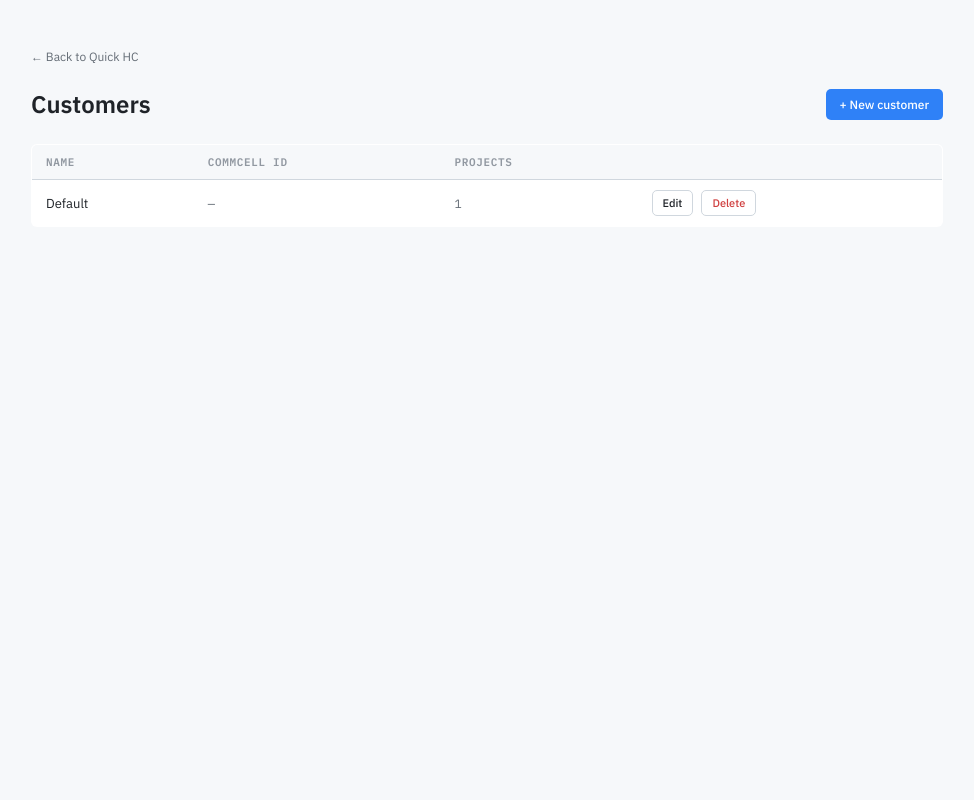
After one commit to mvorstman/cv-healthcheck, a Flask app: page /customers in a window 1280 px wide. The commit adds this page. Shown: the whole page, without its empty margins (153-1127 px from the left). Run offline with Flask 3, Linux system fonts and the light colour scheme; data comes from the database, SQL or seed files in the repository; parts of the project's set-up code (start-up, migrations or seed data) failed here and were passed over.

Commit message:
Phase 3 step 2: customer list view
Routes: src/cvhealthcheck/web/routes/customers.py wires GET /customers
through shared.bp. Registered in routes/main.py. Renders a Customers
heading, "New customer" CTA, and a table of all customers sorted by
name with columns Name / CommCell ID / Projects / Edit-Delete actions.
Falls back to an empty-state CTA when no customers exist (Default is
auto-seeded by migration 0005, so production never hits the empty
branch — included for defence).

The project count is computed via a SELECT subquery on the projects
table, joined per row. Performance is fine at this scale.

The route file uses inline SQL through the get_db connection (matching
the staging-route pattern). The db/customers.py module is also extended
with the new fields, slugify_customer_id, list_customers_with_project_
counts, and count_customer_projects helpers — usable by non-Flask
contexts (CLI, tests) but the route layer doesn't depend on it.

The nav item in quick_hc.html (step 1's hardcoded "/customers" href)
is upgraded to url_for('main.customers_list') now that the endpoint
exists.

Test infrastructure: test_db_customers_engagements.py and
test_db_staging.py now use run_migrations (instead of init_db) so the
new column set on customers is present. The migration's seed data
(default customer/project) is deleted in the fixture so existing
empty-state assertions still hold. test_create_customer_returns_all_
fields updated to include the new columns.

Test count unchanged at 493 (one new file, no new test functions yet —
list view smoke-tested manually). Step 6 lands the formal tests.

Co-Authored-By: Claude Sonnet 4.6 <noreply@anthropic.com>

```diff
--- /dev/null
+++ b/src/cvhealthcheck/web/routes/customers.py
@@ -0,0 +1,249 @@
+"""Customer management routes (ADR 0002 phase 3).
+
+CRUD UI for the customers table. Manual entry only — CommCell-discovery
+is deferred to a future phase (see HANDOVER's priority-ordered backlog).
+No authentication required; consistent with the existing settings/staging
+pages.
+
+Routes:
+    GET  /customers                       — list
+    GET  /customers/new                   — create form
+    POST /customers/new                   — create handler
+    GET  /customers/<customer_id>/edit    — edit form
+    POST /customers/<customer_id>/edit    — edit handler
+    GET  /customers/<customer_id>/delete  — confirmation page
+    POST /customers/<customer_id>/delete  — delete handler (strict guard)
+"""
+from __future__ import annotations
+
+import re
+import sqlite3
+import uuid
+from datetime import datetime, timezone
+from typing import Any
+
+from cvhealthcheck.db import get_db
+
+from .shared import bp, flash, redirect, render_template, request, url_for
+
+
+def _now() -> str:
+    return datetime.now(timezone.utc).isoformat()
+
+
+def _slugify_customer_id(name: str, existing_ids: set[str]) -> str:
+    """Turn a customer name into a stable id slug, matching the
+    migration-seeded 'default' style. On collision, append _2, _3, ..."""
+    base = re.sub(r"[^a-z0-9]+", "_", (name or "").lower()).strip("_")
+    if not base:
+        base = f"customer_{uuid.uuid4().hex[:8]}"
+    candidate = base
+    counter = 2
+    while candidate in existing_ids:
+        candidate = f"{base}_{counter}"
+        counter += 1
+    return candidate
+
+
+def _form_payload(form: Any) -> dict[str, Any]:
+    """Pull customer fields from a request form, trimming whitespace.
+    Optional fields with empty values resolve to None (= NULL in storage).
+    """
+    def _clean(value: str | None) -> str | None:
+        if value is None:
+            return None
+        value = value.strip()
+        return value or None
+
+    return {
+        "customer_name": (form.get("customer_name") or "").strip(),
+        "commcell_id": _clean(form.get("commcell_id")),
+        "commcell_hostname": _clean(form.get("commcell_hostname")),
+        "company_guid": _clean(form.get("company_guid")),
+        "contact_info": _clean(form.get("contact_info")),
+        "notes": _clean(form.get("notes")),
+    }
+
+
+_SELECT_COLUMNS = (
+    "customer_id, customer_name, commcell_id, commcell_hostname, "
+    "company_guid, contact_info, notes, created_at, updated_at"
+)
+
+
+def _fetch_customers_with_counts(db: sqlite3.Connection) -> list[dict[str, Any]]:
+    rows = db.execute(
+        f"SELECT {_SELECT_COLUMNS},"
+        "       (SELECT COUNT(*) FROM projects p"
+        "        WHERE p.customer_id = customers.customer_id) AS project_count"
+        " FROM customers"
+        " ORDER BY customer_name ASC, customer_id ASC"
+    ).fetchall()
+    return [dict(row) for row in rows]
+
+
+def _fetch_customer(db: sqlite3.Connection, customer_id: str) -> dict[str, Any] | None:
+    row = db.execute(
+        f"SELECT {_SELECT_COLUMNS} FROM customers WHERE customer_id = ?",
+        (customer_id,),
+    ).fetchone()
+    return dict(row) if row is not None else None
+
+
+def _count_projects(db: sqlite3.Connection, customer_id: str) -> int:
+    row = db.execute(
+        "SELECT COUNT(*) FROM projects WHERE customer_id = ?",
+        (customer_id,),
+    ).fetchone()
+    return int(row[0]) if row else 0
+
+
+@bp.route("/customers")
+def customers_list():
+    db = get_db()
+    try:
+        customers = _fetch_customers_with_counts(db)
+    finally:
+        db.close()
+    return render_template("customers_list.html", customers=customers)
+
+
+@bp.route("/customers/new", methods=["GET", "POST"])
+def customers_new():
+    if request.method == "POST":
+        payload = _form_payload(request.form)
+        if not payload["customer_name"]:
+            return render_template(
+                "customer_form.html",
+                customer=payload,
+                mode="new",
+                error="Customer name is required.",
+            )
+        now = _now()
+        db = get_db()
+        try:
+            existing = {
+                row["customer_id"]
+                for row in db.execute("SELECT customer_id FROM customers").fetchall()
+            }
+            customer_id = _slugify_customer_id(payload["customer_name"], existing)
+            db.execute(
+                "INSERT INTO customers (customer_id, customer_name, commcell_id,"
+                " commcell_hostname, company_guid, contact_info, notes,"
+                " created_at, updated_at)"
+                " VALUES (?, ?, ?, ?, ?, ?, ?, ?, ?)",
+                (
+                    customer_id,
+                    payload["customer_name"],
+                    payload["commcell_id"],
+                    payload["commcell_hostname"],
+                    payload["company_guid"],
+                    payload["contact_info"],
+                    payload["notes"],
+                    now,
+                    now,
+                ),
+            )
+            db.commit()
+        finally:
+            db.close()
+        flash(f"Customer '{payload['customer_name']}' created.", "success")
+        return redirect(url_for("main.customers_list"))
+
+    return render_template(
+        "customer_form.html",
+        customer={},
+        mode="new",
+        error=None,
+    )
+
+
+@bp.route("/customers/<customer_id>/edit", methods=["GET", "POST"])
+def customers_edit(customer_id: str):
+    db = get_db()
+    try:
+        existing = _fetch_customer(db, customer_id)
+    finally:
+        db.close()
+    if existing is None:
+        return ("Customer not found.", 404)
+
+    if request.method == "POST":
+        payload = _form_payload(request.form)
+        if not payload["customer_name"]:
+            return render_template(
+                "customer_form.html",
+                customer={"customer_id": customer_id, **payload},
+                mode="edit",
+                error="Customer name is required.",
+            )
+        now = _now()
+        db = get_db()
+        try:
+            db.execute(
+                "UPDATE customers SET customer_name = ?, commcell_id = ?,"
+                " commcell_hostname = ?, company_guid = ?, contact_info = ?,"
+                " notes = ?, updated_at = ?"
+                " WHERE customer_id = ?",
+                (
+                    payload["customer_name"],
+                    payload["commcell_id"],
+                    payload["commcell_hostname"],
+                    payload["company_guid"],
+                    payload["contact_info"],
+                    payload["notes"],
+                    now,
+                    customer_id,
+                ),
+            )
+            db.commit()
+        finally:
+            db.close()
+        flash(f"Customer '{payload['customer_name']}' updated.", "success")
+        return redirect(url_for("main.customers_list"))
+
+    return render_template(
+        "customer_form.html",
+        customer=existing,
+        mode="edit",
+        error=None,
+    )
+
+
+@bp.route("/customers/<customer_id>/delete", methods=["GET", "POST"])
+def customers_delete(customer_id: str):
+    db = get_db()
+    try:
+        existing = _fetch_customer(db, customer_id)
+        project_count = _count_projects(db, customer_id)
+    finally:
+        db.close()
+
+    if existing is None:
+        return ("Customer not found.", 404)
+
+    if request.method == "POST":
+        if project_count > 0:
+            # Defense in depth: the GET-side render disables the confirm
+            # button, but a direct POST or a stale form could still arrive.
+            return render_template(
+                "customer_delete.html",
+                customer=existing,
+                project_count=project_count,
+                blocked=True,
+            ), 400
+        db = get_db()
+        try:
+            db.execute("DELETE FROM customers WHERE customer_id = ?", (customer_id,))
+            db.commit()
+        finally:
+            db.close()
+        flash(f"Customer '{existing['customer_name']}' deleted.", "success")
+        return redirect(url_for("main.customers_list"))
+
+    return render_template(
+        "customer_delete.html",
+        customer=existing,
+        project_count=project_count,
+        blocked=project_count > 0,
+    )
--- a/src/cvhealthcheck/web/routes/main.py
+++ b/src/cvhealthcheck/web/routes/main.py
@@ -4,6 +4,7 @@ from .shared import bp, extract_security_assessment, is_authenticated
 
 # Import route modules so they register handlers on the shared blueprint.
 from . import basic  # noqa: F401
+from . import customers  # noqa: F401
 from . import development  # noqa: F401
 from . import quick_hc  # noqa: F401
 from . import quick_hc_api  # noqa: F401
--- /dev/null
+++ b/src/cvhealthcheck/web/templates/customers_list.html
@@ -0,0 +1,186 @@
+<!DOCTYPE html>
+<html lang="en">
+<head>
+  <meta charset="utf-8">
+  <meta name="viewport" content="width=device-width, initial-scale=1">
+  <title>Customers — Quick HC</title>
+  <link rel="preconnect" href="https://fonts.googleapis.com">
+  <link rel="preconnect" href="https://fonts.gstatic.com" crossorigin>
+  <link href="https://fonts.googleapis.com/css2?family=IBM+Plex+Mono:wght@400;600&family=IBM+Plex+Sans:wght@300;400;500;600&display=swap" rel="stylesheet">
+  <link rel="stylesheet" href="{{ url_for('static', filename='quick_hc.css') }}">
+  <script>
+    (function () {
+      var theme = localStorage.getItem('quickhc-theme-v1');
+      if (theme === 'dark' || theme === 'light') {
+        document.documentElement.dataset.theme = theme;
+      } else if (window.matchMedia('(prefers-color-scheme: dark)').matches) {
+        document.documentElement.dataset.theme = 'dark';
+      } else {
+        document.documentElement.dataset.theme = 'light';
+      }
+    })();
+  </script>
+  <style>
+    html, body { overflow: auto; }
+    .cust-page {
+      max-width: 960px;
+      margin: 0 auto;
+      padding: 48px 24px 64px;
+      font-family: var(--font);
+      color: var(--text-1);
+    }
+    .cust-back {
+      display: inline-block;
+      font-size: 12px;
+      color: var(--text-2);
+      text-decoration: none;
+      margin-bottom: 24px;
+    }
+    .cust-back:hover { color: var(--accent); }
+    .cust-header {
+      display: flex;
+      align-items: center;
+      justify-content: space-between;
+      margin-bottom: 24px;
+    }
+    .cust-title {
+      font-size: 24px;
+      font-weight: 600;
+    }
+    .cust-btn {
+      background: var(--accent);
+      color: white;
+      border: none;
+      border-radius: 5px;
+      padding: 8px 14px;
+      font-family: var(--font);
+      font-size: 12px;
+      font-weight: 500;
+      cursor: pointer;
+      text-decoration: none;
+      display: inline-block;
+    }
+    .cust-btn:hover { filter: brightness(1.1); }
+    .cust-btn-link {
+      background: var(--bg-panel);
+      color: var(--text-1);
+      border: 1px solid var(--border);
+    }
+    .cust-btn-link:hover { border-color: var(--accent); color: var(--accent); }
+    .cust-btn-danger {
+      color: #d04040;
+      background: var(--bg-panel);
+      border: 1px solid var(--border);
+    }
+    .cust-btn-danger:hover { border-color: #d04040; }
+    .cust-table {
+      width: 100%;
+      border-collapse: collapse;
+      font-size: 13px;
+      border: 1px solid var(--border);
+      background: var(--bg-panel);
+      border-radius: 6px;
+      overflow: hidden;
+    }
+    .cust-table th, .cust-table td {
+      padding: 10px 14px;
+      border-bottom: 1px solid var(--border);
+      text-align: left;
+    }
+    .cust-table th {
+      font-size: 11px;
+      font-weight: 600;
+      letter-spacing: 0.06em;
+      text-transform: uppercase;
+      color: var(--text-3);
+      font-family: var(--mono);
+      background: var(--bg);
+    }
+    .cust-table tr:last-child td { border-bottom: none; }
+    .cust-table td.mono {
+      font-family: var(--mono);
+      font-size: 12px;
+      color: var(--text-2);
+    }
+    .cust-actions {
+      display: flex;
+      gap: 8px;
+    }
+    .cust-actions .cust-btn { padding: 5px 10px; font-size: 11px; }
+    .cust-empty {
+      padding: 32px;
+      text-align: center;
+      color: var(--text-2);
+      font-size: 13px;
+      border: 1px dashed var(--border);
+      border-radius: 6px;
+    }
+    .cust-flash {
+      padding: 10px 14px;
+      border-radius: 5px;
+      margin-bottom: 16px;
+      font-size: 13px;
+    }
+    .cust-flash-success {
+      background: rgba(80, 180, 100, 0.12);
+      color: #2c8040;
+      border: 1px solid rgba(80, 180, 100, 0.3);
+    }
+    .cust-flash-error {
+      background: rgba(208, 64, 64, 0.12);
+      color: #d04040;
+      border: 1px solid rgba(208, 64, 64, 0.3);
+    }
+  </style>
+</head>
+<body>
+
+<div class="cust-page">
+  <a class="cust-back" href="{{ url_for('main.quick_hc') }}">← Back to Quick HC</a>
+
+  {% with messages = get_flashed_messages(with_categories=true) %}
+    {% for category, message in messages %}
+      <div class="cust-flash cust-flash-{{ category }}">{{ message }}</div>
+    {% endfor %}
+  {% endwith %}
+
+  <div class="cust-header">
+    <div class="cust-title">Customers</div>
+    <a class="cust-btn" href="{{ url_for('main.customers_new') }}">+ New customer</a>
+  </div>
+
+  {% if customers %}
+    <table class="cust-table">
+      <thead>
+        <tr>
+          <th>Name</th>
+          <th>CommCell ID</th>
+          <th>Projects</th>
+          <th></th>
+        </tr>
+      </thead>
+      <tbody>
+        {% for c in customers %}
+          <tr>
+            <td>{{ c.customer_name }}</td>
+            <td class="mono">{{ c.commcell_id or '—' }}</td>
+            <td class="mono">{{ c.project_count }}</td>
+            <td>
+              <div class="cust-actions">
+                <a class="cust-btn cust-btn-link" href="{{ url_for('main.customers_edit', customer_id=c.customer_id) }}">Edit</a>
+                <a class="cust-btn cust-btn-danger" href="{{ url_for('main.customers_delete', customer_id=c.customer_id) }}">Delete</a>
+              </div>
+            </td>
+          </tr>
+        {% endfor %}
+      </tbody>
+    </table>
+  {% else %}
+    <div class="cust-empty">
+      No customers yet. <a href="{{ url_for('main.customers_new') }}">Create the first one.</a>
+    </div>
+  {% endif %}
+</div>
+
+</body>
+</html>
--- a/src/cvhealthcheck/web/templates/quick_hc.html
+++ b/src/cvhealthcheck/web/templates/quick_hc.html
@@ -54,7 +54,7 @@
     <nav class="left-primary-nav">
       <button class="lnav-item" id="nav-overview" onclick="showOverview()">Overview</button>
       <a class="lnav-item" href="{{ url_for('main.quick_hc_report') }}">Reports</a>
-      <a class="lnav-item" href="/customers">Customers</a>
+      <a class="lnav-item" href="{{ url_for('main.customers_list') }}">Customers</a>
       <a class="lnav-item" href="{{ url_for('main.quick_hc_settings') }}">Settings</a>
       <a class="lnav-item" href="{{ url_for('main.quick_hc_staging') }}">Staging</a>
     </nav>
```
Also changed, not shown: src/cvhealthcheck/db/customers.py (+135 -10 lines), tests/test_db_customers_engagements.py (+21 -2 lines), tests/test_db_staging.py (+9 -2 lines).
